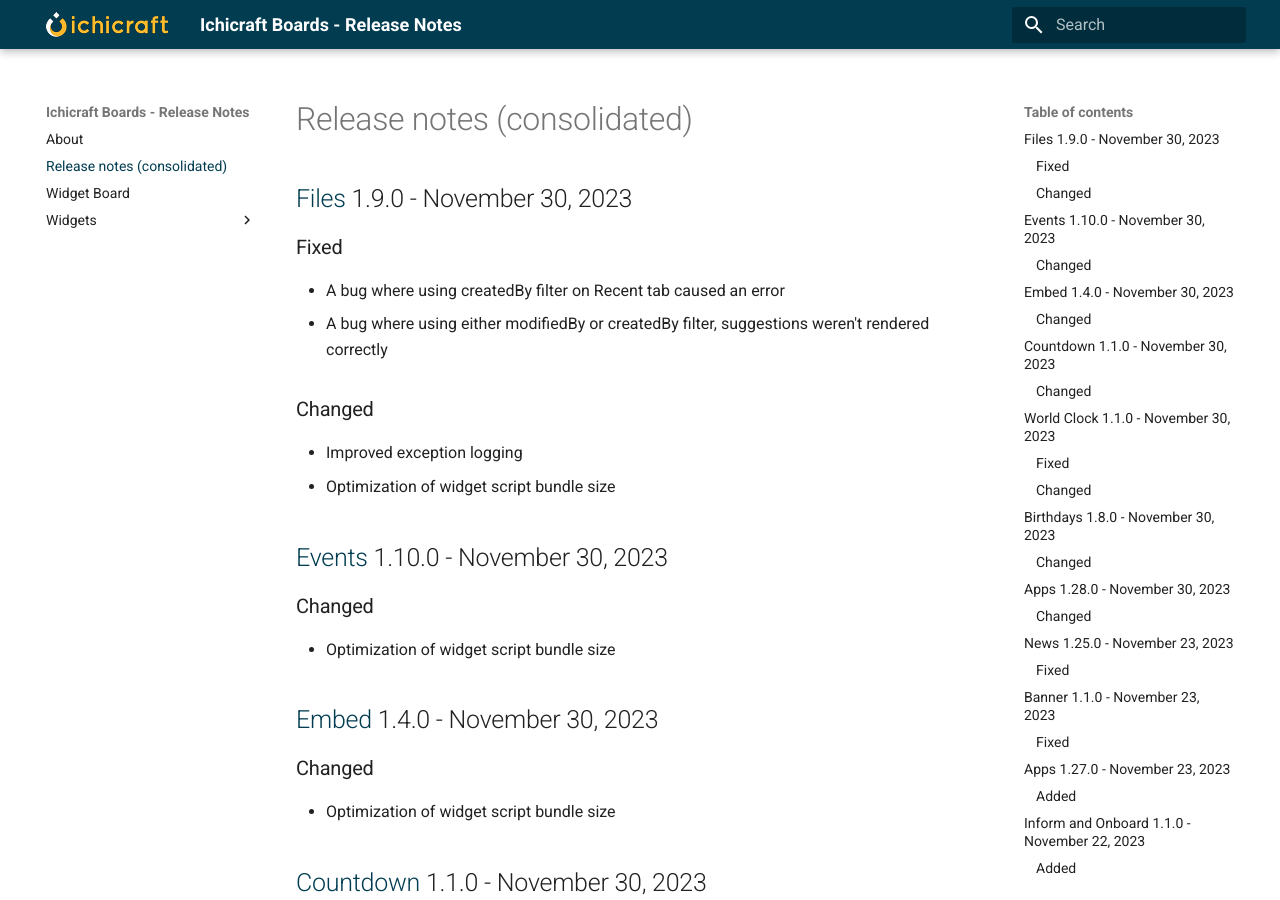
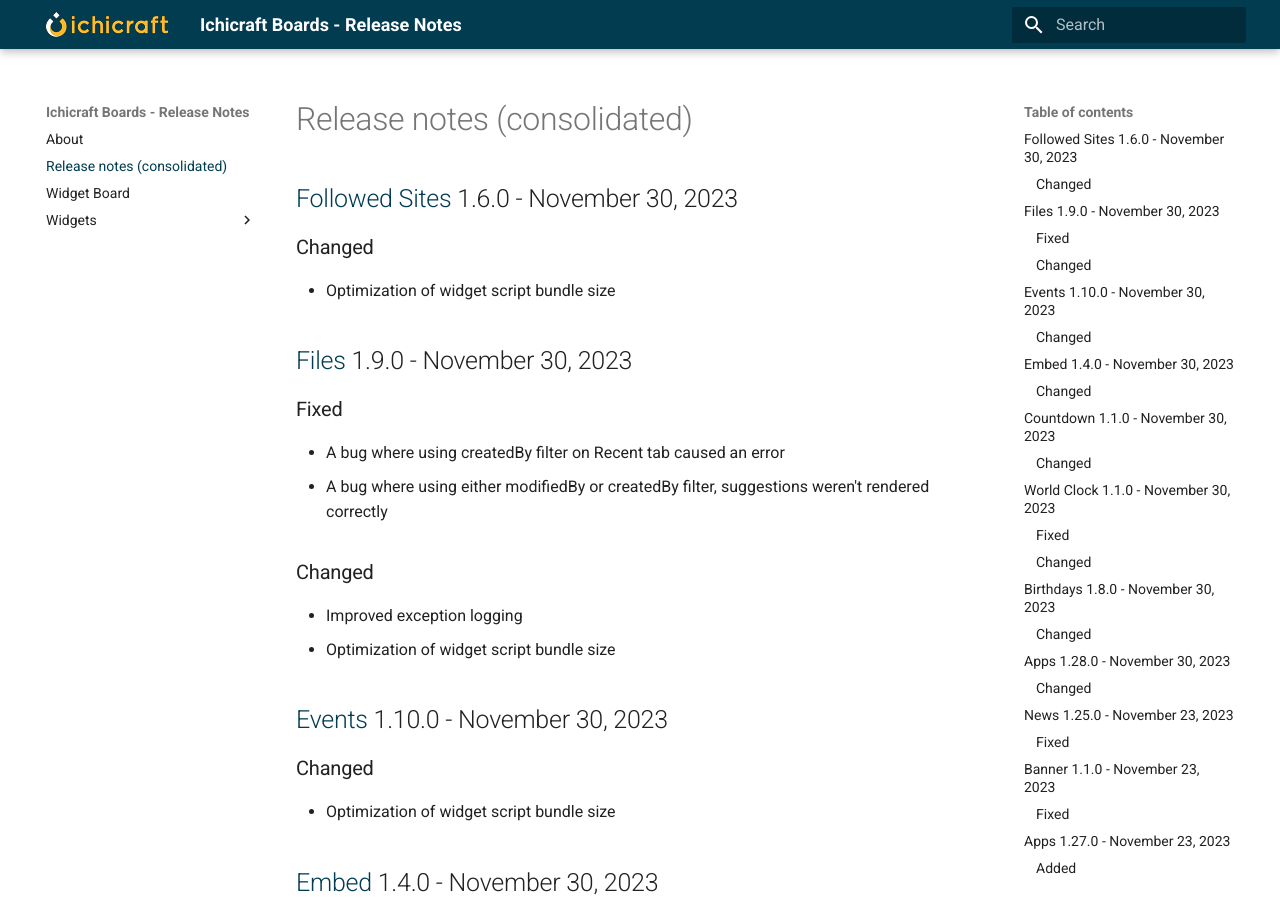
Before and after one commit to ichicraft/widgets-docs, an MkDocs documentation site: the page built from docs/Release-notes-(consolidated).md, in a window 1280 px wide and 900 px high. Built offline with MkDocs 1.6.1 and Material for MkDocs 9.7.7, drawn with Linux system fonts in a browser that asks for light colours.

Commit message:
Release notes updated by BuildService

```diff
--- a/docs/Release-notes-(consolidated).md
+++ b/docs/Release-notes-(consolidated).md
@@ -1,3 +1,8 @@
+## [Followed Sites](./Widgets/Followed Sites.md) 1.6.0 - November 30, 2023
+
+### Changed
+- Optimization of widget script bundle size
+
 ## [Files](./Widgets/Files.md) 1.9.0 - November 30, 2023
 
 ### Fixed
```
Also changed, not shown: docs/Widgets/Followed Sites.md (+5 -0 lines).
